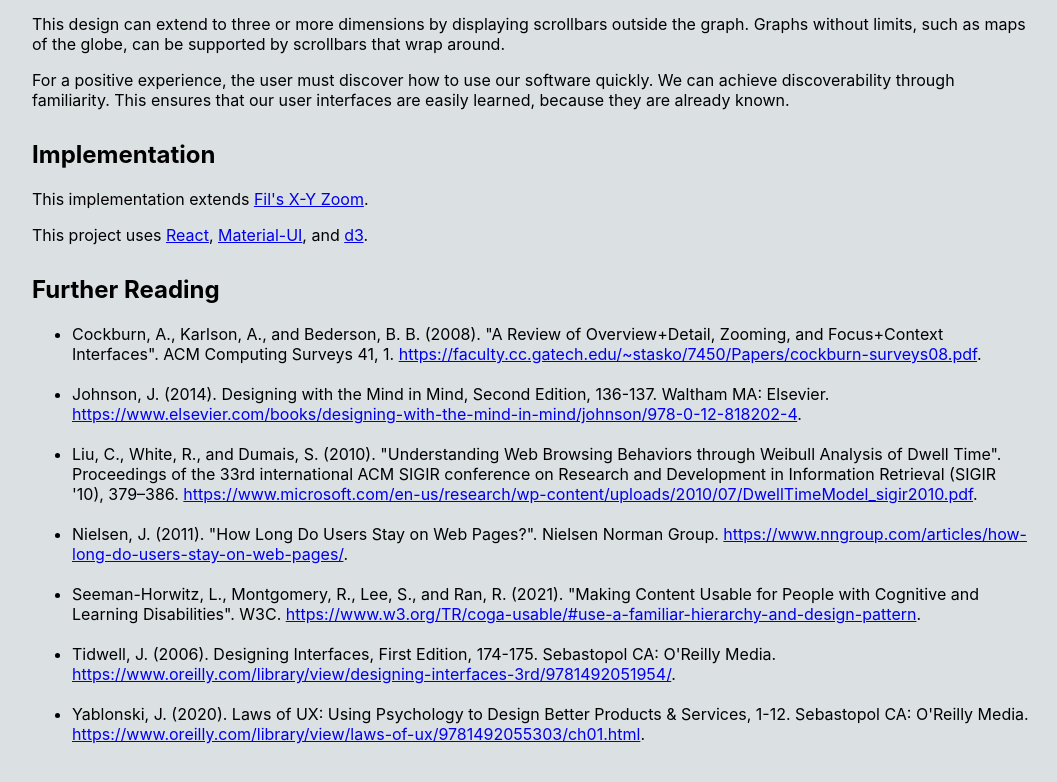
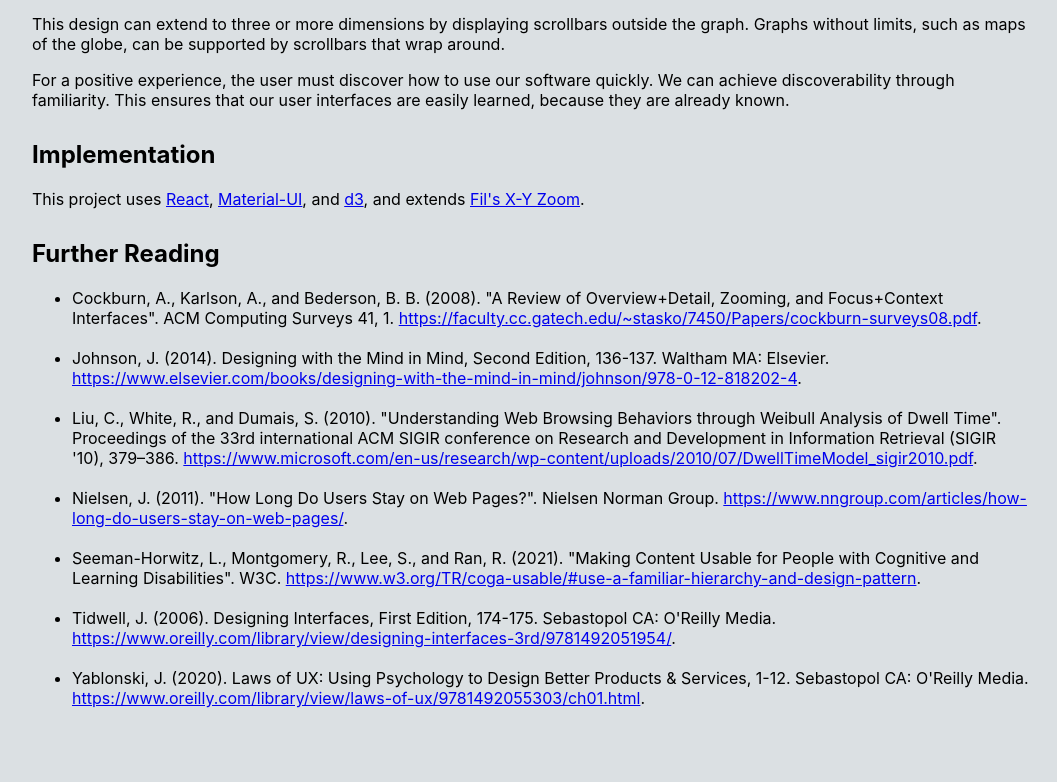
Before and after one commit to hemanrobinson/panning-zooming, a React (Create React App) app: page / in a window 1280 px wide. Shown: the part 2044-2826 px from the top of the page, without its empty margins (108-1165 px from the left). After the commit the page ends 2798 px from the top, so only its background shows below. Built offline with nearby package versions, Linux system fonts and the light colour scheme.

Commit message:
improve text consistency

```diff
--- a/src/App.js
+++ b/src/App.js
@@ -81,10 +81,7 @@ const App = () => {
                 </p>
                 <h2>Implementation</h2>
                 <p>
-                This implementation extends <a href="https://observablehq.com/@d3/x-y-zoom?collection=@d3/d3-zoom">Fil's X-Y Zoom</a>.
-                </p>
-                <p>
-                This project uses <a href="https://react.dev">React</a>, <a href="https://github.com/mui-org/material-ui">Material-UI</a>, and <a href="https://github.com/d3/d3">d3</a>.
+                This project uses <a href="https://react.dev">React</a>, <a href="https://github.com/mui-org/material-ui">Material-UI</a>, and <a href="https://github.com/d3/d3">d3</a>, and extends <a href="https://observablehq.com/@d3/x-y-zoom?collection=@d3/d3-zoom">Fil's X-Y Zoom</a>.
                 </p>
                 <h2>Further Reading</h2>
                 <ul>
```
Also changed, not shown: 1 other file (tests, documents, lock files or other folders).
